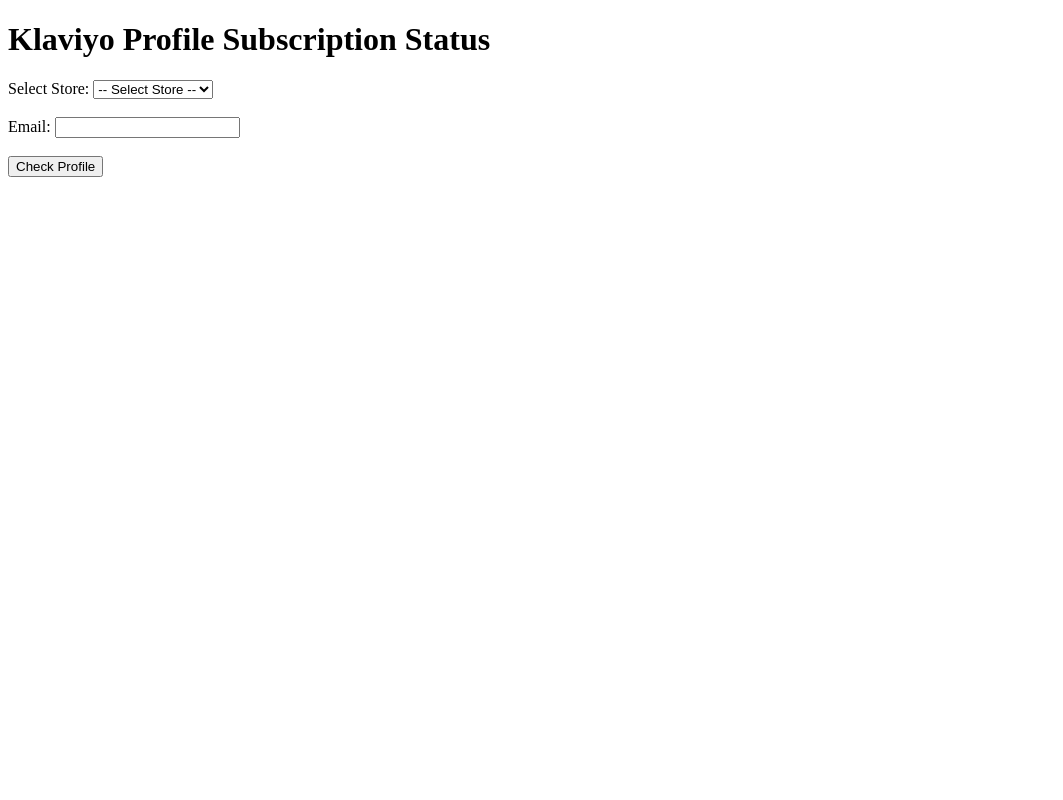
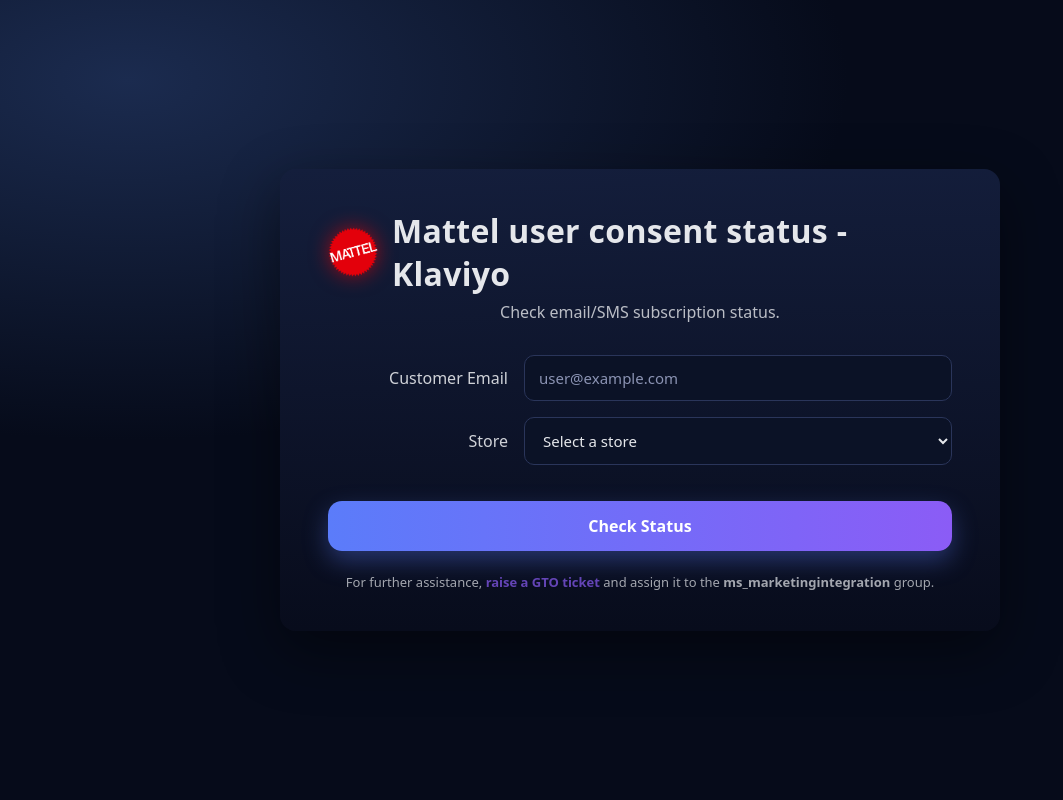
Before and after one commit to Harshbande05/k-automation, a FastAPI app: page / in a window 1280 px wide. Shown: the whole page, without its empty margins (0-1063 px from the left). Run offline with FastAPI, Linux system fonts and the light colour scheme.

Commit message:
Adding final changes

```diff
--- a/main.py
+++ b/main.py
@@ -1,25 +1,48 @@
 from fastapi import FastAPI, Request, Form
 from fastapi.templating import Jinja2Templates
+from fastapi.responses import RedirectResponse
+from fastapi.staticfiles import StaticFiles
 import requests
 import json
 
+# Initialize FastAPI app
 app = FastAPI()
+
+# Configure Jinja templates directory
 templates = Jinja2Templates(directory="templates")
 
+# Load store name -> Klaviyo API key mapping
 with open("stores.json") as f:
     STORE_KEYS = json.load(f)
 
+# Serve static files
+app.mount("/static", StaticFiles(directory="static"), name="static")
+
+# Temporary in-memory storage for last lookup result
+LAST_RESULT = None
+
 
 def get_profile_status(store_api_key: str, email: str) -> dict:
+    """
+    Fetch Klaviyo profile subscription status for a given email.
+
+    Args:
+        store_api_key (str): Klaviyo private API key for the selected store.
+        email (str): Email address to lookup.
+
+    Returns:
+        dict: Profile status including email marketing, SMS marketing,
+              SMS transactional consent, or error/status messages.
+    """
     url = "https://a.klaviyo.com/api/profiles"
     headers = {
         "Authorization": f"Klaviyo-API-Key {store_api_key}",
         "accept": "application/vnd.api+json",
-        "revision": "2026-01-15"
+        "revision": "2026-01-15",
     }
     params = {
         "filter": f"equals(email,'{email}')",
-        "additional-fields[profile]": "subscriptions"
+        "additional-fields[profile]": "subscriptions",
     }
 
     try:
@@ -43,9 +66,8 @@ def get_profile_status(store_api_key: str, email: str) -> dict:
     result = {}
 
     if email_marketing.get("suppression"):
-        result["profile_status"] = email_marketing["suppression"][0].get(
-            "reason", "USER_SUPPRESSED"
-        )
+        reason = email_marketing["suppression"][0].get("reason")
+        result["profile_status"] = f"USER_SUPPRESSED, reson: {reason}"
     else:
         result["profile_status"] = "USER_ACTIVE"
 
@@ -56,45 +78,65 @@ def get_profile_status(store_api_key: str, email: str) -> dict:
     return result
 
 
-# ---------- ROUTES ----------
-
 @app.get("/")
 def dashboard(request: Request):
+    """
+    Render dashboard page with store selector and email input form.
+    """
     return templates.TemplateResponse(
         "index.html",
-        {"request": request, "stores": list(STORE_KEYS.keys())}
-    )
-
-
-@app.get("/check-profile")
-def check_profile_page(request: Request):
-    # Clean page on refresh
-    return templates.TemplateResponse(
-        "index.html",
-        {"request": request, "stores": list(STORE_KEYS.keys())}
+        {"request": request, "stores": list(STORE_KEYS.keys())},
     )
 
 
 @app.post("/check-profile")
-def check_profile(
-    request: Request,
-    email: str = Form(...),
-    store: str = Form(...)
-):
+def check_profile(email: str = Form(...), store: str = Form(...)):
+    """
+    Handle form submission, call Klaviyo API, and store result temporarily.
+    Redirects to /result to display output.
+    """
+    global LAST_RESULT
+
     api_key = STORE_KEYS.get(store)
 
     if not api_key:
-        status = {"error": "Invalid store selected"}
+        LAST_RESULT = {
+            "email": email,
+            "store": store,
+            "status": {"error": "Invalid store selected"},
+        }
     else:
         status = get_profile_status(api_key, email)
+        LAST_RESULT = {
+            "email": email,
+            "store": store,
+            "status": status,
+        }
+
+    return RedirectResponse(url="/result", status_code=303)
+
+
+@app.get("/result")
+def show_result(request: Request):
+    """
+    Render result page using the last stored lookup.
+    Clears the stored result after rendering to avoid stale data on refresh.
+    """
+    global LAST_RESULT
+
+    if not LAST_RESULT:
+        return RedirectResponse(url="/", status_code=303)
+
+    result = LAST_RESULT
+    LAST_RESULT = None
 
     return templates.TemplateResponse(
         "index.html",
         {
             "request": request,
             "stores": list(STORE_KEYS.keys()),
-            "email": email,
-            "store": store,
-            "status": status
-        }
+            "email": result["email"],
+            "store": result["store"],
+            "status": result["status"],
+        },
     )
--- a/stores.json
+++ b/stores.json
@@ -1,5 +1,5 @@
 {
   "MC": "PRIVATE_API_KEY_1",
   "S NAD": "PRIVATE_API_KEY_2",
-  "AG": "PRIVATE_API_KEY_3"
+  "AGirl": "PRIVATE_API_KEY_3"
 }
--- a/templates/index.html
+++ b/templates/index.html
@@ -1,58 +1,231 @@
 <!DOCTYPE html>
 <html lang="en">
 <head>
-    <meta charset="UTF-8">
-    <title>Klaviyo Profile Checker</title>
+  <meta charset="UTF-8" />
+  <title>Klaviyo Profile Checker</title>
+  <meta name="viewport" content="width=device-width, initial-scale=1.0" />
+
+  <style>
+    * {
+      box-sizing: border-box;
+      font-family: system-ui, -apple-system, Segoe UI, Roboto, sans-serif;
+    }
+
+    body {
+      margin: 0;
+      min-height: 100vh;
+      background: radial-gradient(1200px 600px at 10% 10%, #1b2b4f 0%, #060b1a 60%);
+      display: flex;
+      align-items: center;
+      justify-content: center;
+      color: #e5e7eb;
+    }
+
+    .card {
+      width: 720px;
+      max-width: 92%;
+      padding: 40px 48px;
+      border-radius: 16px;
+      background: linear-gradient(180deg, rgba(20,30,60,.95), rgba(8,12,28,.95));
+      box-shadow: 0 20px 60px rgba(0,0,0,.45);
+    }
+
+    .header {
+      display: flex;
+      align-items: center;
+      justify-content: center;
+      gap: 14px;
+      margin-bottom: 6px;
+    }
+
+    .logo {
+    width: 50px;
+    height: 50px;
+    object-fit: contain;
+    filter: drop-shadow(0 0 10px rgba(255, 0, 0, 0.6));
+    }
+
+
+    h1 {
+      margin: 0;
+      font-size: 32px;
+      letter-spacing: 0.3px;
+    }
+
+    .subtitle {
+      text-align: center;
+      opacity: 0.8;
+      margin-bottom: 32px;
+    }
+
+    .form-row {
+      display: grid;
+      grid-template-columns: 180px 1fr;
+      align-items: center;
+      gap: 16px;
+      margin-bottom: 16px;
+    }
+
+    label {
+      text-align: right;
+      opacity: 0.9;
+    }
+
+    input, select {
+      width: 100%;
+      padding: 12px 14px;
+      border-radius: 10px;
+      border: 1px solid #2a355a;
+      background: #0b1226;
+      color: #e5e7eb;
+      font-size: 15px;
+      outline: none;
+    }
+
+    input::placeholder {
+      color: #8b93b3;
+    }
+
+    .btn {
+      margin-top: 20px;
+      width: 100%;
+      padding: 14px;
+      border-radius: 14px;
+      border: none;
+      cursor: pointer;
+      font-size: 16px;
+      font-weight: 600;
+      color: white;
+      background: linear-gradient(90deg, #5b7cfa, #8b5cf6);
+      transition: transform .08s ease, box-shadow .08s ease;
+      box-shadow: 0 10px 24px rgba(91,124,250,.35);
+    }
+
+    .btn:hover {
+      transform: translateY(-1px);
+      box-shadow: 0 14px 32px rgba(91,124,250,.45);
+    }
+
+    .result {
+      margin-top: 32px;
+      padding-top: 20px;
+      border-top: 1px solid rgba(255,255,255,.08);
+    }
+
+    table {
+      width: 100%;
+      border-collapse: collapse;
+      margin-top: 12px;
+    }
+
+    th, td {
+      padding: 12px 10px;
+      text-align: center;
+      border-bottom: 1px solid rgba(255,255,255,.08);
+      font-size: 14px;
+    }
+
+    th {
+      opacity: 0.85;
+      font-weight: 600;
+    }
+
+    .footer {
+      margin-top: 22px;
+      text-align: center;
+      font-size: 13px;
+      opacity: 0.7;
+    }
+
+    .footer-link {
+    color: #8b5cf6;
+    text-decoration: none;
+    font-weight: 600;
+    }
+
+    .footer-link:hover {
+    text-decoration: underline;
+    }
+
+    .error {
+      color: #ff7b7b;
+      text-align: center;
+      margin-top: 16px;
+      font-weight: 600;
+    }
+  </style>
 </head>
 <body>
 
-    <h1>Klaviyo Profile Subscription Status</h1>
+  <div class="card">
+
+    <!-- Header with Logo -->
+    <div class="header">
+      <img src="/static/mattel.png" alt="Mattel" class="logo" />
+      <h1>Mattel user consent status - Klaviyo</h1>
+    </div>
+
+    <div class="subtitle">Check email/SMS subscription status.</div>
 
     <form method="post" action="/check-profile">
-        <label for="store">Select Store:</label>
-        <select name="store" id="store" required>
-            <option value="">-- Select Store --</option>
-            {% for s in stores %}
-                <option value="{{ s }}" {% if store and s == store %}selected{% endif %}>
-                    {{ s }}
-                </option>
-            {% endfor %}
+      <div class="form-row">
+        <label>Customer Email</label>
+        <input
+          type="email"
+          name="email"
+          placeholder="user@example.com"
+          required
+          value="{{ email or '' }}"
+        />
+      </div>
+
+      <div class="form-row">
+        <label>Store</label>
+        <select name="store" required>
+          <option value="">Select a store</option>
+          {% for store_name in stores %}
+            <option value="{{ store_name }}" {% if store == store_name %}selected{% endif %}>
+              {{ store_name }}
+            </option>
+          {% endfor %}
         </select>
+      </div>
 
-        <br><br>
-
-        <label for="email">Email:</label>
-        <input
-            type="email"
-            name="email"
-            id="email"
-            {% if email %}value="{{ email }}"{% endif %}
-            required
-        >
-
-        <br><br>
-
-        <button type="submit">Check Profile</button>
+      <button class="btn" type="submit">Check Status</button>
     </form>
 
     {% if status %}
-        <h3>Subscription Status:</h3>
+      <div class="result">
+        {% if status.error %}
+          <div class="error">{{ status.error }}</div>
+        {% else %}
+          <table>
+            <tr>
+              <th>Profile Status</th>
+              <th>Email Marketing</th>
+              <th>SMS Marketing</th>
+              <th>SMS Transactional</th>
+            </tr>
+            <tr>
+              <td>{{ status.profile_status }}</td>
+              <td>{{ status.email_marketing }}</td>
+              <td>{{ status.sms_marketing }}</td>
+              <td>{{ status.sms_transactional }}</td>
+            </tr>
+          </table>
+        {% endif %}
+      </div>
+    {% endif %}
 
-        <ul>
-            {% if status.error %}
-                <li>{{ status.error }}</li>
+    <div class="footer">
+        For further assistance,
+        <a href="https://your-gto-link-here" target="_blank" class="footer-link">
+            raise a GTO ticket
+        </a>
+        and assign it to the <b>ms_marketingintegration</b> group.
+    </div>
 
-            {% elif status.status %}
-                <li><strong>{{ email }}</strong>: {{ status.status }}</li>
-
-            {% else %}
-                <li><strong>Profile Status:</strong> {{ status.profile_status }}</li>
-                <li>Email Marketing: {{ status.email_marketing }}</li>
-                <li>SMS Marketing: {{ status.sms_marketing }}</li>
-                <li>SMS Transactional: {{ status.sms_transactional }}</li>
-            {% endif %}
-        </ul>
-    {% endif %}
+  </div>
 
 </body>
 </html>
```
Also changed, not shown: static/mattel.png (added), 1 other file.
